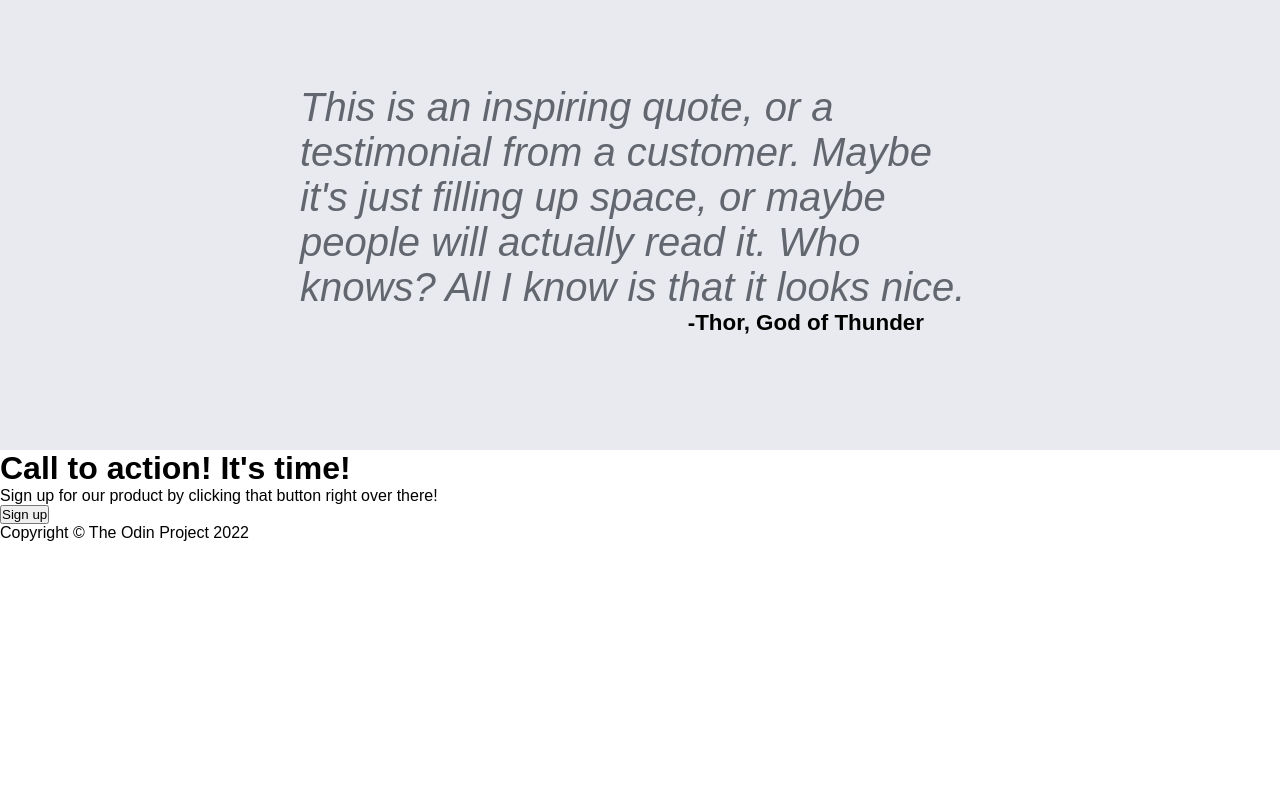
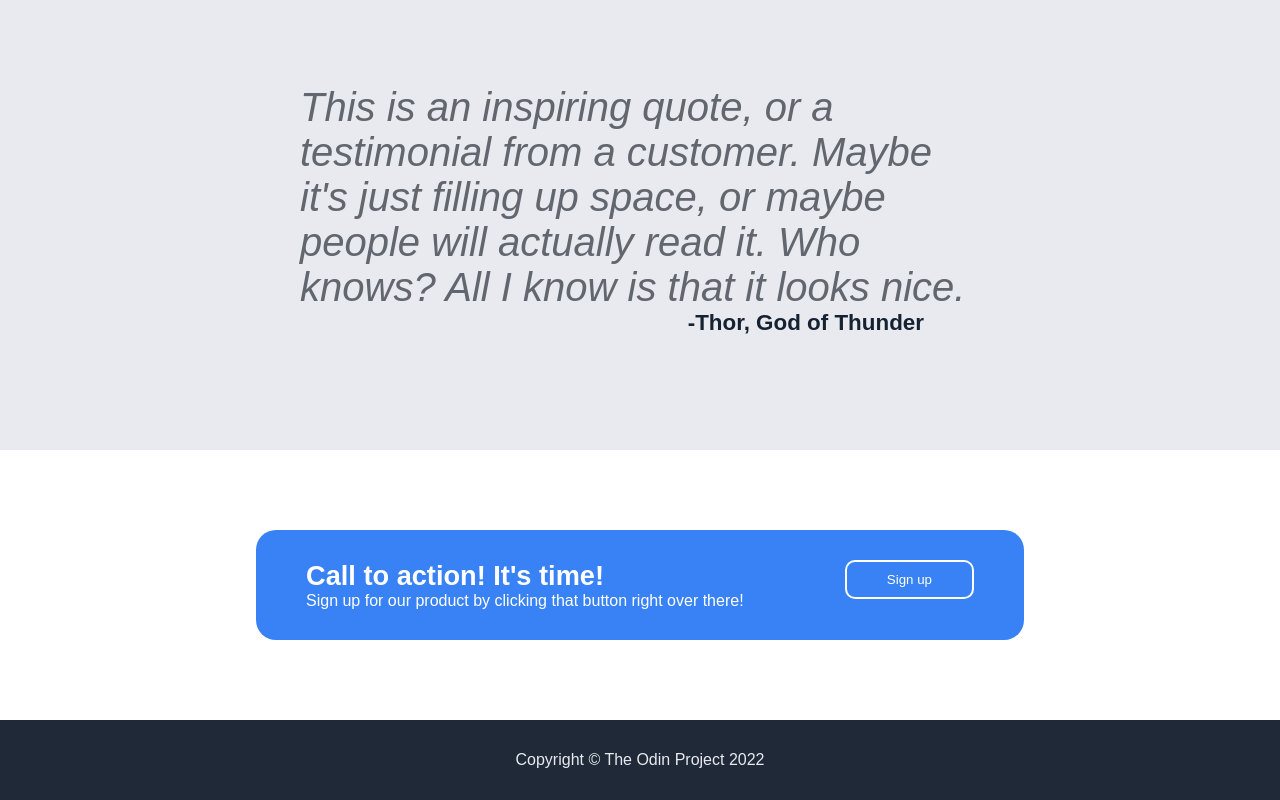
Before and after one commit to Gabriel-LVB/odin_landing-page, a plain HTML site: page index.html in a window 1280 px wide. Shown: the part 948-1748 px from the top of the page. Before the commit the page ends 1490 px from the top, so only its background shows below. Drawn offline with Linux system fonts and the light colour scheme.

Commit message:
styling call and footer. adding some changes on gap, colors and image border-radius on header

```diff
--- a/style.css
+++ b/style.css
@@ -40,6 +40,7 @@ li{
     object-fit: cover;
     width: 450px;
     height: 220px;
+    border-radius: 5px;
 }
 
 .header-content h1{
@@ -85,7 +86,7 @@ li{
 .content-items{
     display: flex;
     justify-content: center;
-    gap: 2rem;
+    gap: 3rem;
     margin-bottom: 8rem;
 }
 
@@ -97,7 +98,7 @@ li{
     justify-content: center;
     align-items: center;
     text-align: center;
-    color: #434549;
+    color: #646567;
 }
 
 .item img{
@@ -130,4 +131,39 @@ li{
     font-weight: bold;
     text-align: end;
     margin-right: 3.5rem;
+    color: #162232;
 }
+
+.content-call{
+    background-color: #3882f6;
+    width: 60vw;
+    border-radius: 20px;
+    margin: 10vh auto;
+    color: white;
+    display: flex;
+    justify-content: space-between;
+    padding: 30px 50px;
+}
+
+.content-call h1{
+    font-size: 1.7rem
+}
+
+.content-call button{
+    background-color: transparent;
+    border: 2px solid white;
+    color: white;
+    border-radius: 10px;
+    width: fit-content;
+    height: fit-content;
+    padding: 10px 40px;
+}
+
+.footer{
+    background-color: #1f2937;
+    color: #e8eaf0;
+    height: 10vh;
+    display: flex;
+    justify-content: center;
+    align-items: center;
+}
```
